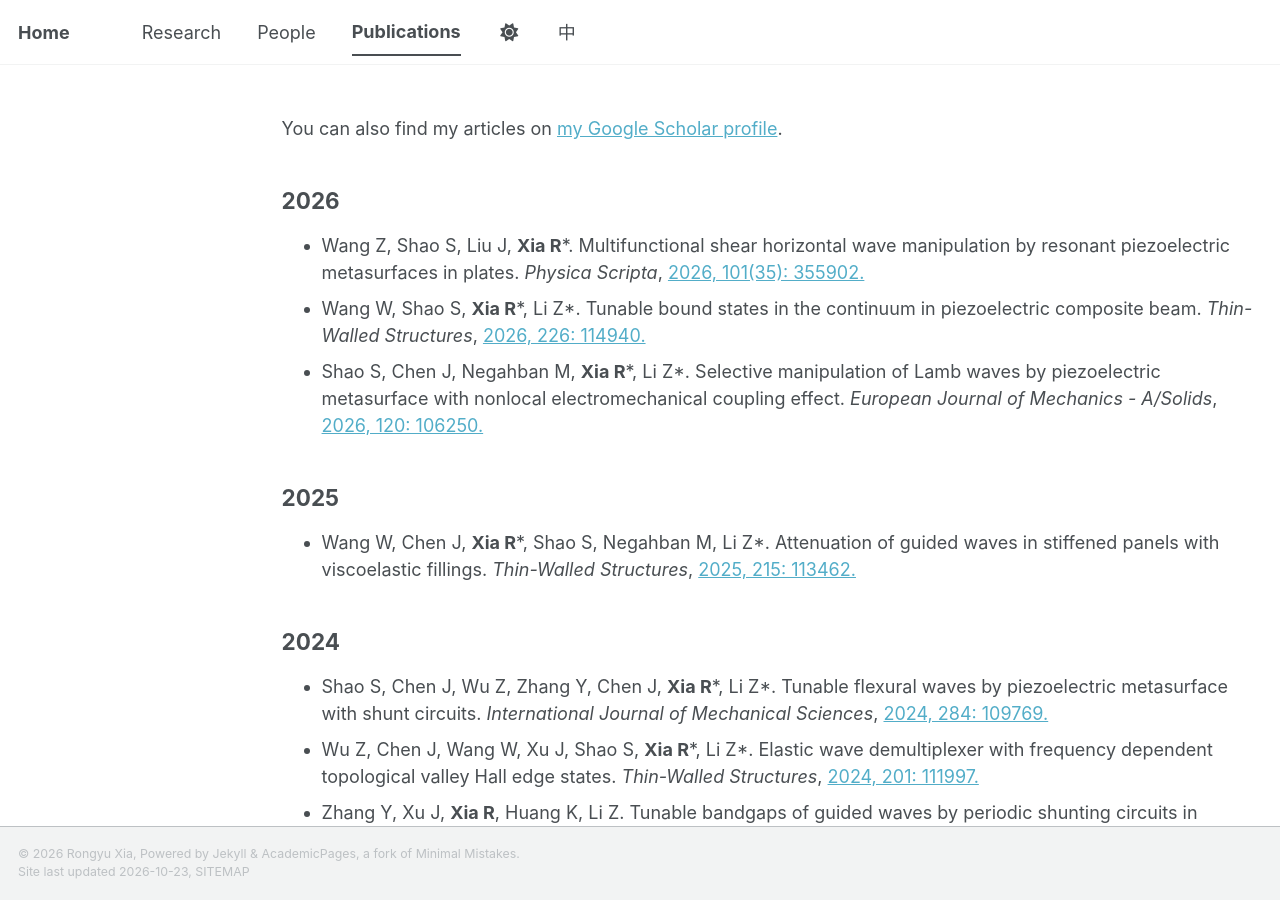
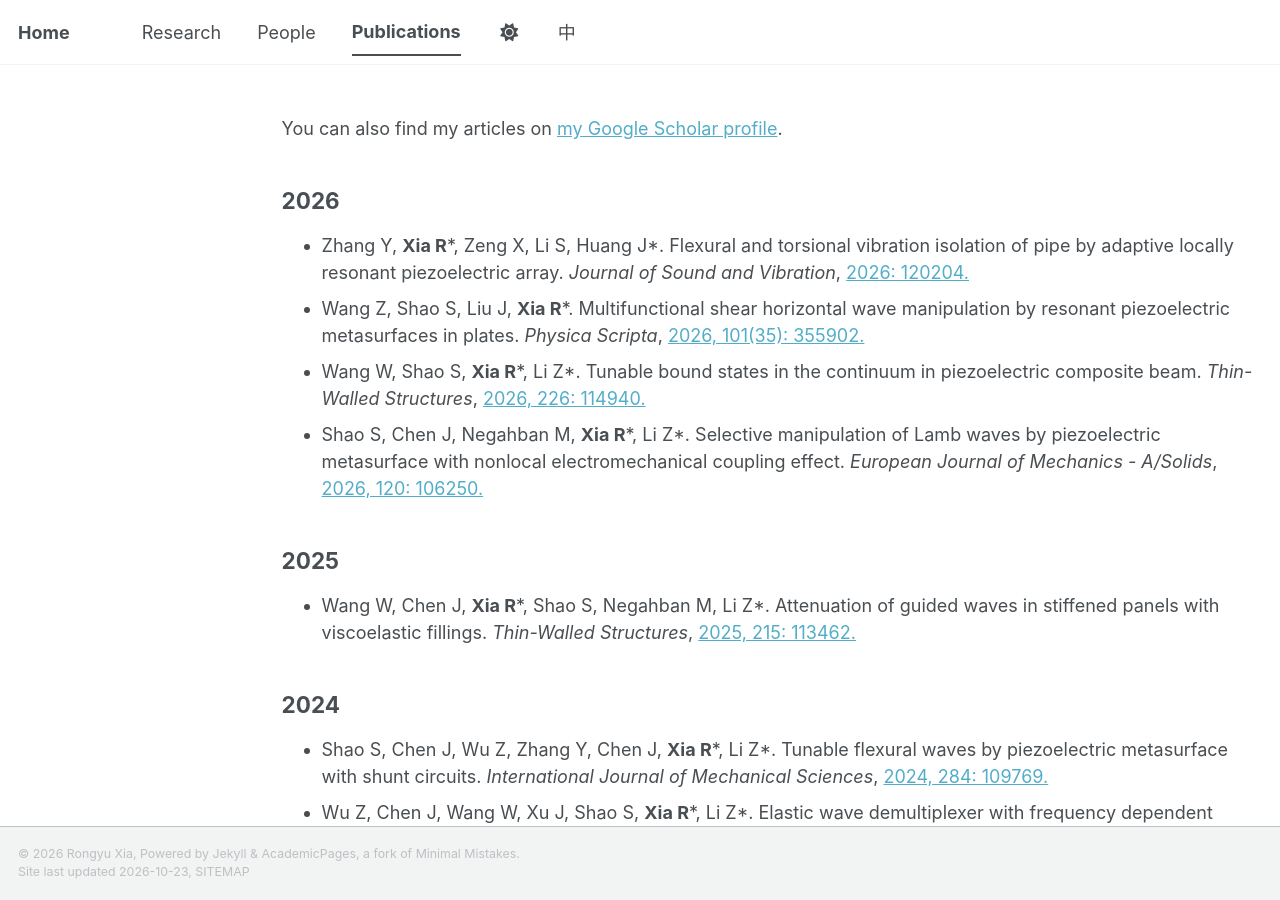
Before and after one commit to RongyuXia/rongyuxia.github.io, a Jekyll site: the page built from _pages/publications.html, in a window 1280 px wide and 900 px high. Built offline with Jekyll 4.4.1, drawn with Linux system fonts in a browser that asks for light colours; a style sheet for code colours, icons or effects is not loaded.

Commit message:
updata publication

```diff
--- a/_pages/publications.html
+++ b/_pages/publications.html
@@ -16,6 +16,13 @@ zh_url: /zh/publications/
 <h2>2026</h2>
 
 <ul>
+  <li>
+    Zhang Y, <strong>Xia R</strong>*, Zeng X, Li S, Huang J*.
+    Flexural and torsional vibration isolation of pipe by adaptive locally resonant piezoelectric array.
+    <em>Journal of Sound and Vibration</em>,
+    <a href="https://doi.org/10.1016/j.jsv.2026.120204">2026: 120204.</a>
+  </li>
+
   <li>
     Wang Z, Shao S, Liu J, <strong>Xia R</strong>*.
     Multifunctional shear horizontal wave manipulation by resonant piezoelectric metasurfaces in plates.
```
